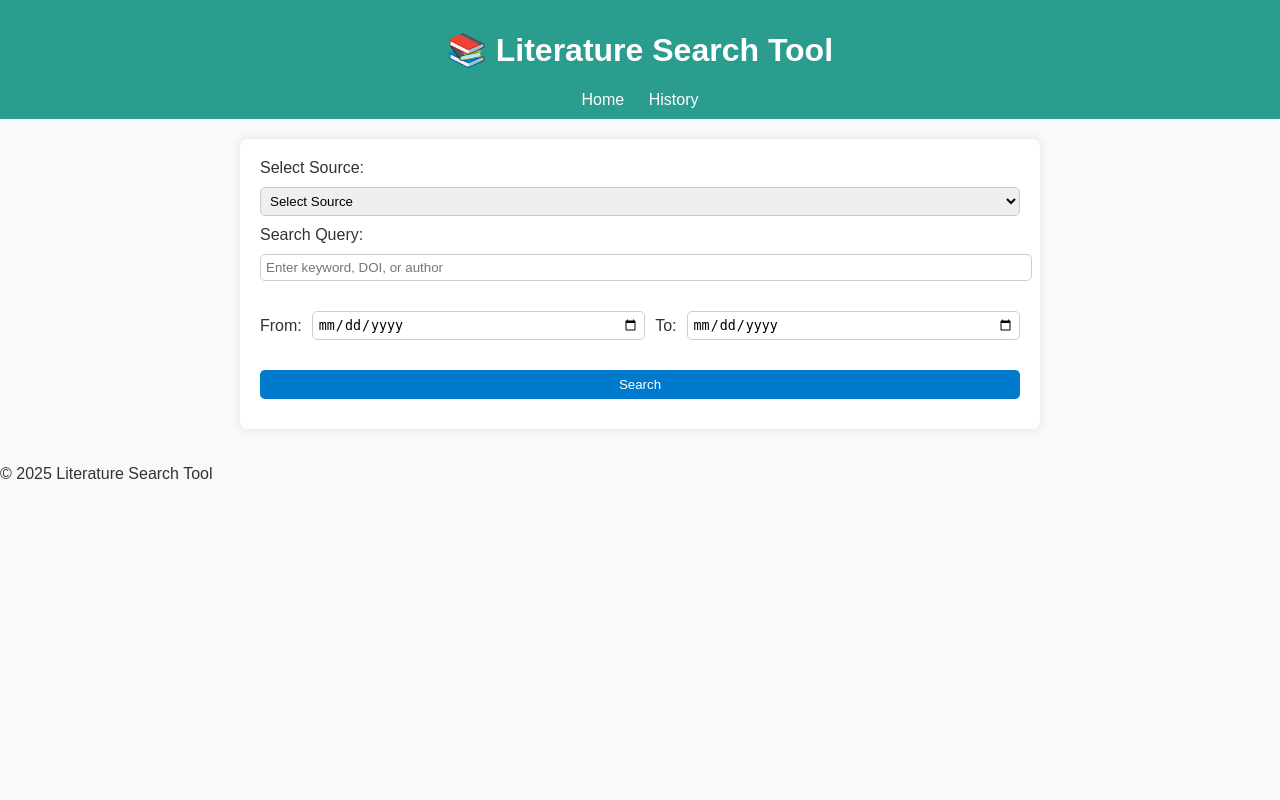
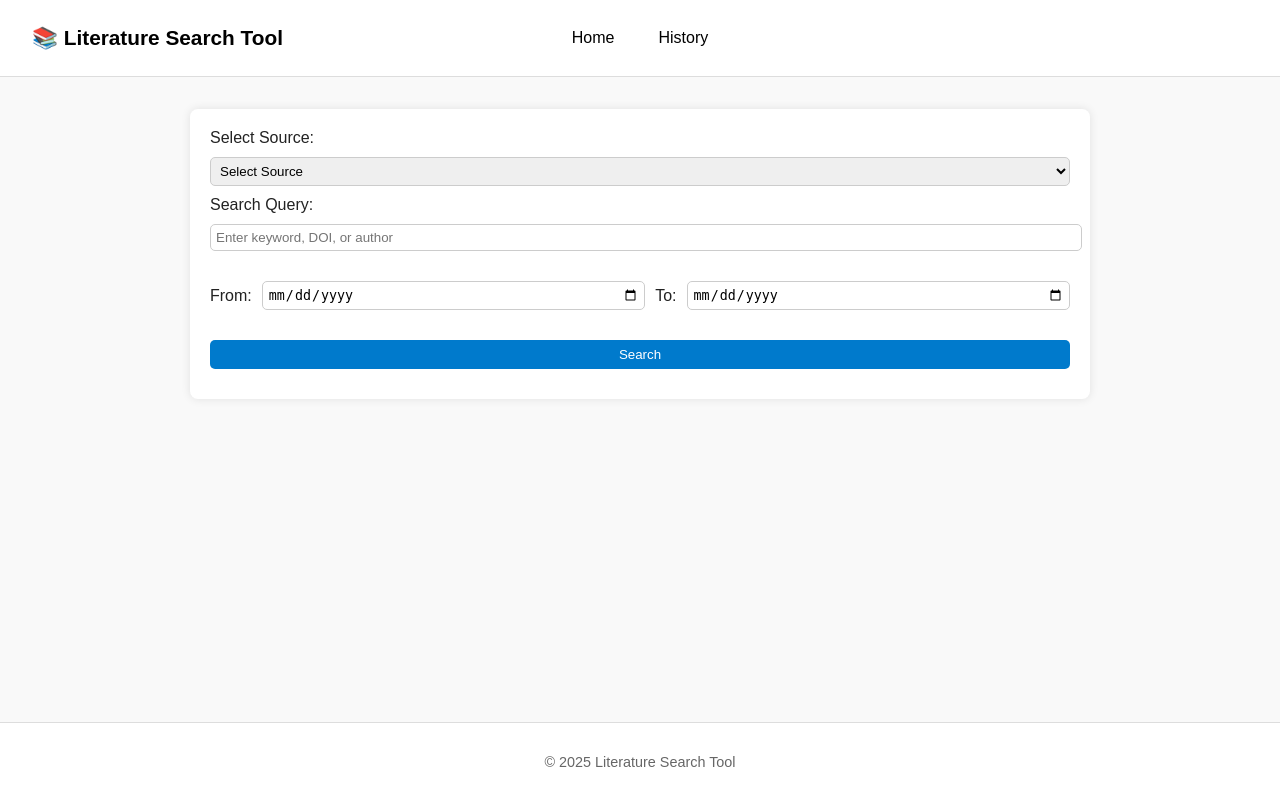
Before and after one commit to pryndor/Lixplore, a Flask app: page / in a window 1280 px wide. Run offline with Flask 3, Linux system fonts and the light colour scheme.

Commit message:
Your update

```diff
--- a/templates/base.html
+++ b/templates/base.html
@@ -5,11 +5,83 @@
     <meta name="viewport" content="width=device-width, initial-scale=1.0">
     <title>{{ title if title else "Literature Search Tool" }}</title>
     <link rel="stylesheet" href="{{ url_for('static', filename='css/style.css') }}">
+    <style>
+        /* Full height for sticky footer */
+        html, body {
+            height: 100%;
+            margin: 0;
+            font-family: Arial, sans-serif;
+            display: flex;
+            flex-direction: column;
+            background: #f9f9f9;
+            color: #222;
+        }
+
+        /* Header: Title left, nav centered */
+        header {
+            position: relative; /* Allows nav absolute centering */
+            background: #fff;
+            padding: 0.5rem 2rem;
+            border-bottom: 1px solid #ddd;
+            height: 60px;
+            display: flex;
+            align-items: center;
+        }
+
+        /* Title on left */
+        header h1 {
+            margin: 0;
+            font-size: 1.3rem;
+            color: #000;
+        }
+
+        /* Nav centered horizontally */
+        nav {
+            position: absolute;
+            left: 50%;
+            transform: translateX(-50%);
+            display: flex;
+            gap: 1.5rem;
+        }
+
+       nav a {
+   	 color: #000 !important; /* Force black so it's visible */
+   	 text-decoration: none;
+   	 font-weight: 500;
+   	 font-size: 1rem;
+	}
+
+	nav a:hover {
+   	 color: #007acc; /* Blue hover */
+	}
+
+        /* Main pushes footer */
+        main {
+            flex: 1;
+            padding: 2rem;
+            max-width: 900px;
+            margin: auto;
+            width: 100%;
+        }
+
+        /* Footer fixed bottom */
+        footer {
+            background: #fff;
+            border-top: 1px solid #ddd;
+            text-align: center;
+            padding: 1rem;
+            font-size: 0.9rem;
+            color: #666;
+        }
+    </style>
 </head>
 <body>
 
 <header>
+    <!-- Title on left -->
     <h1>📚 Literature Search Tool</h1>
+
+    <!-- Links centered horizontally -->
     <nav>
         <a href="{{ url_for('home') }}">Home</a>
         <a href="{{ url_for('history') }}">History</a>
--- a/templates/index.html
+++ b/templates/index.html
@@ -1,3 +1,5 @@
+
+
 
 
 {% extends "base.html" %}
```
Also changed, not shown: templates/results.html (+55 -5 lines).
